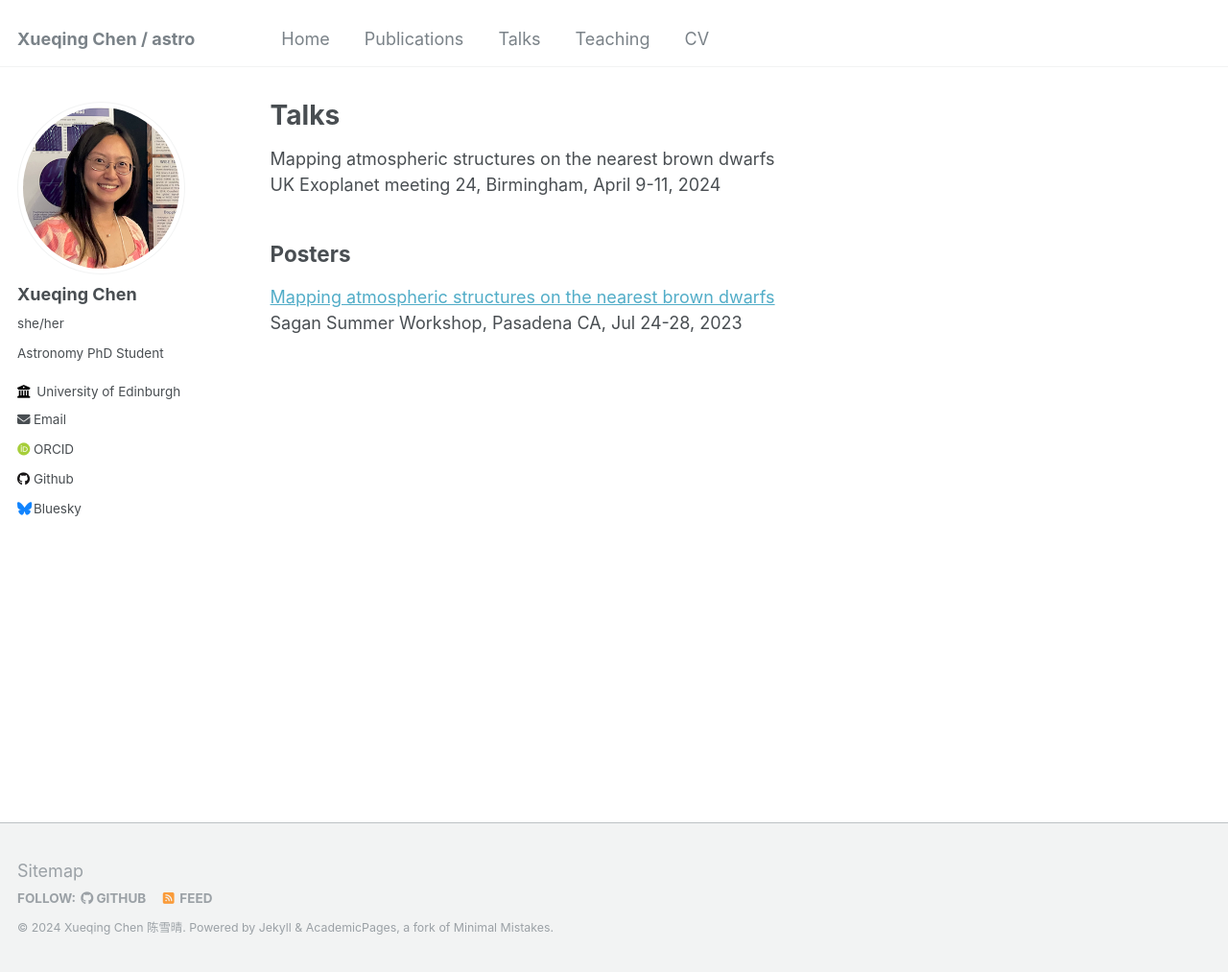
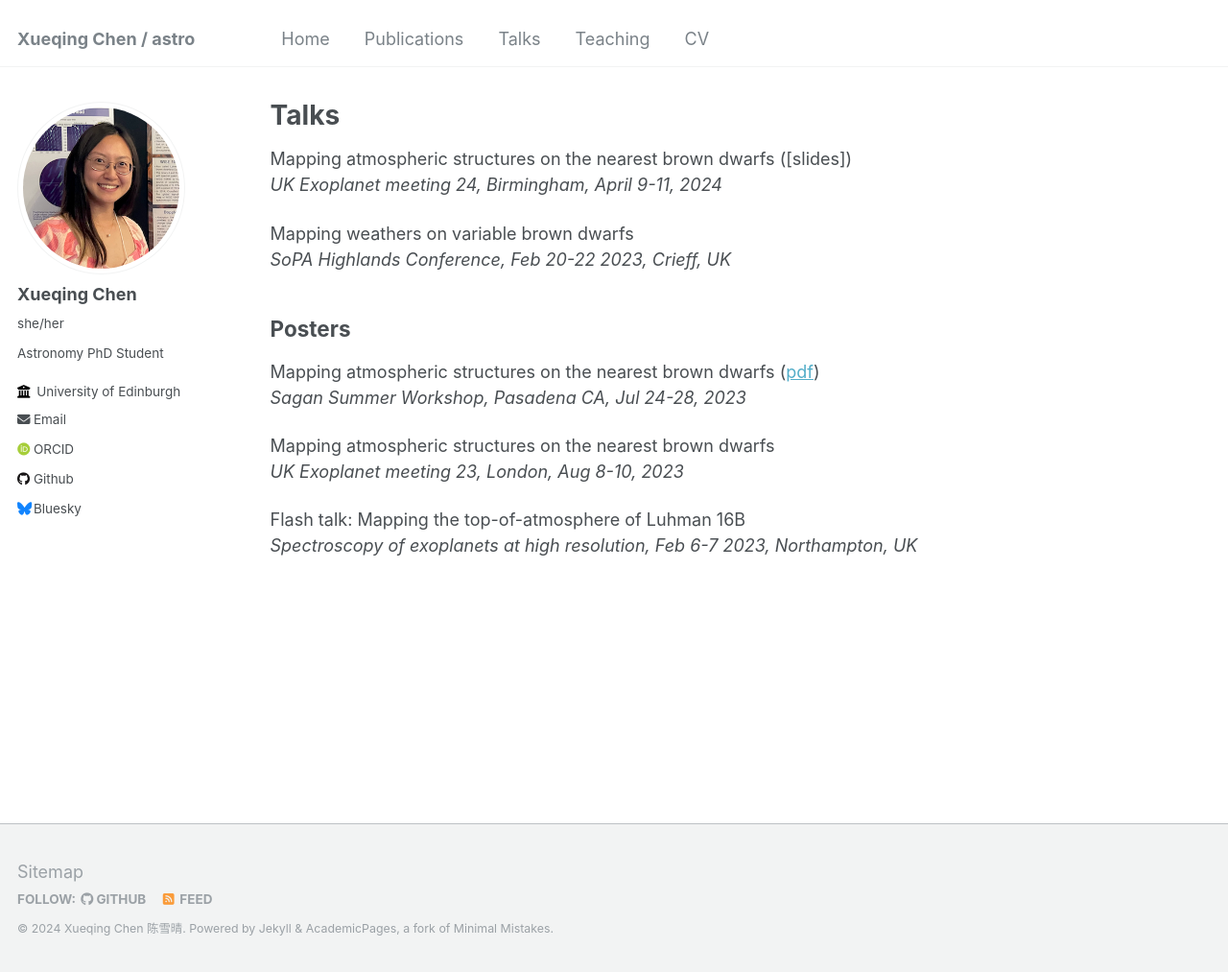
Before and after one commit to alphalyncis/alphalyncis.github.io, a Jekyll site: the page built from _pages/talks.md, in a window 1280 px wide and 1013 px high. Shown: the whole window at 96% size. Built offline with Jekyll 4.4.1, drawn with Linux system fonts in a browser that asks for light colours; some web fonts are replaced.

Commit message:
update talks

```diff
--- a/_pages/talks.md
+++ b/_pages/talks.md
@@ -5,13 +5,19 @@ permalink: /talks/
 author_profile: true
 ---
 
-Mapping atmospheric structures on the nearest brown dwarfs\
-UK Exoplanet meeting 24, Birmingham, April 9-11, 2024
+Mapping atmospheric structures on the nearest brown dwarfs ([slides])\
+_UK Exoplanet meeting 24, Birmingham, April 9-11, 2024_
 
-
-
+Mapping weathers on variable brown dwarfs\
+_SoPA Highlands Conference, Feb 20-22 2023, Crieff, UK_
 
 Posters
 ------
-[Mapping atmospheric structures on the nearest brown dwarfs](https://alphalyncis.github.io/files/sagan_poster.pdf)\
-Sagan Summer Workshop, Pasadena CA, Jul 24-28, 2023
+Mapping atmospheric structures on the nearest brown dwarfs ([pdf](https://alphalyncis.github.io/files/sagan_poster.pdf))\
+_Sagan Summer Workshop, Pasadena CA, Jul 24-28, 2023_
+
+Mapping atmospheric structures on the nearest brown dwarfs\
+_UK Exoplanet meeting 23, London, Aug 8-10, 2023_
+
+Flash talk: Mapping the top-of-atmosphere of Luhman 16B\
+_Spectroscopy of exoplanets at high resolution, Feb 6-7 2023, Northampton, UK_
```
